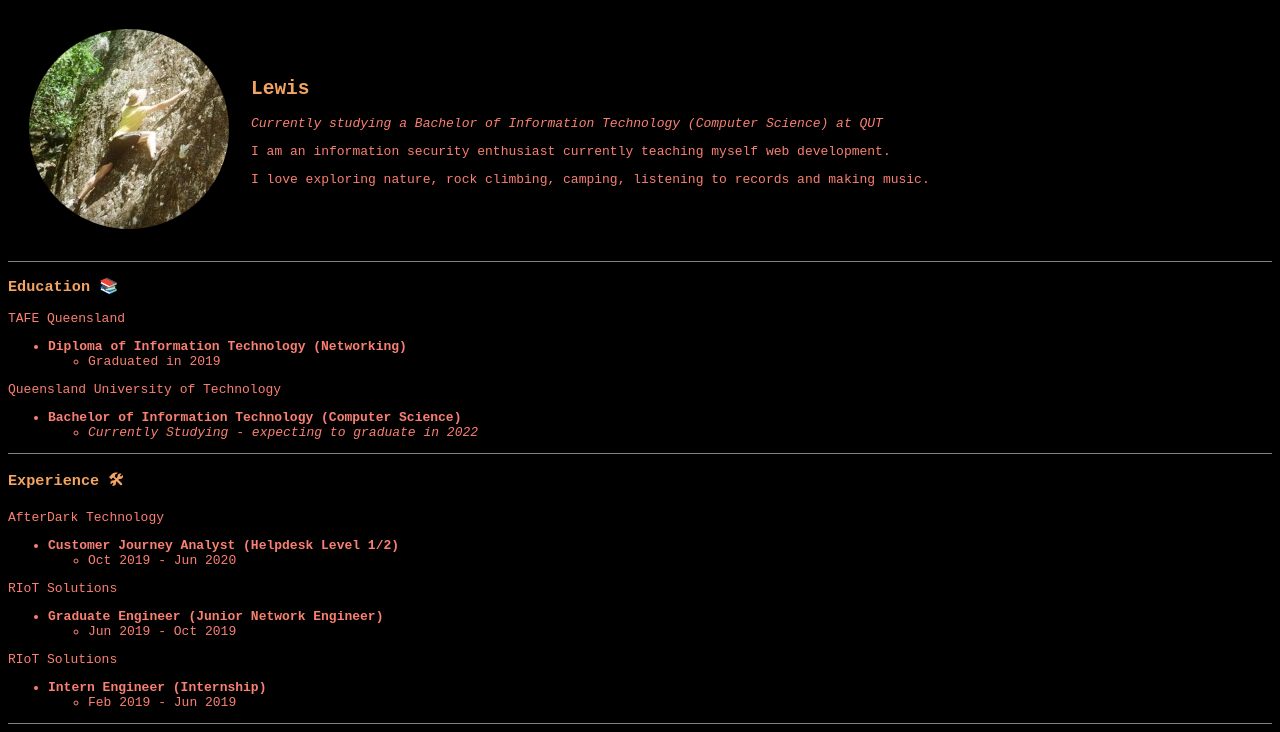
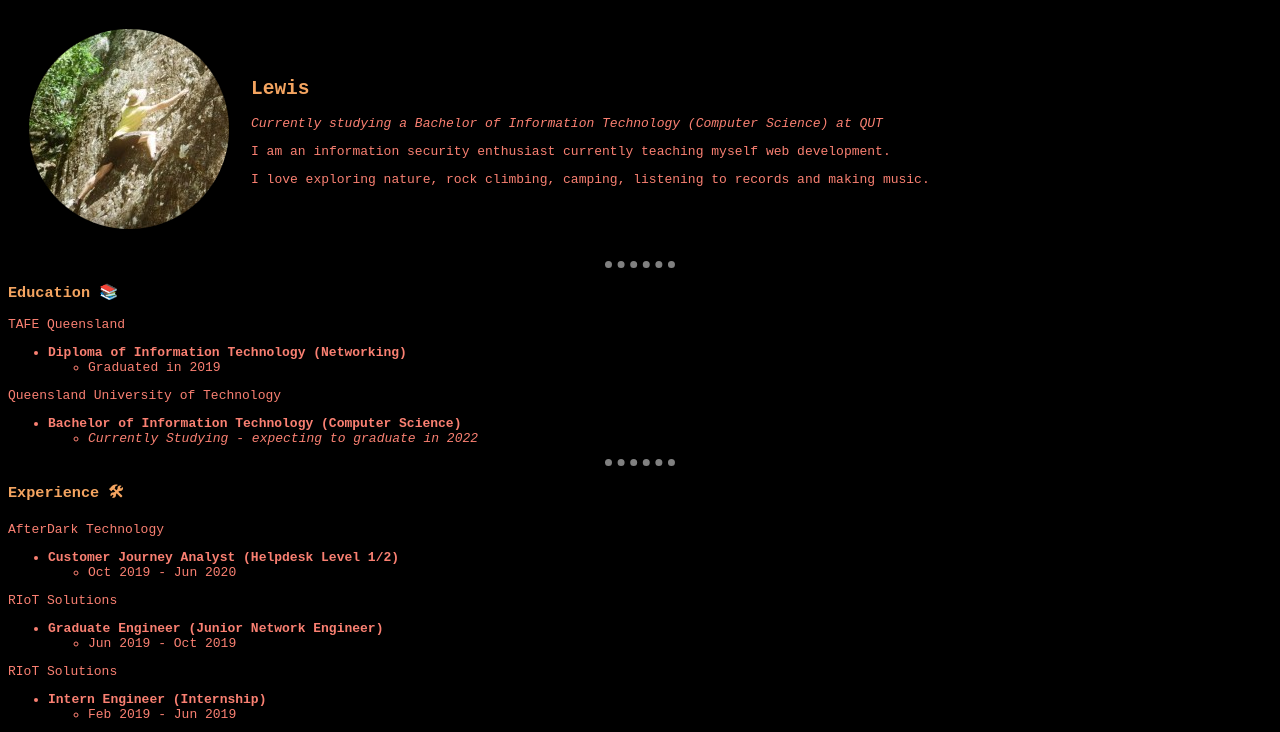
Before and after one commit to Lewisey/cv, a plain HTML site: page index.html in a window 1280 px wide. Shown: the top 732 px of the page. Drawn offline with Linux system fonts and the light colour scheme.

Commit message:
Update mystyle.css

```diff
--- a/mystyle.css
+++ b/mystyle.css
@@ -1,7 +1,3 @@
-/*! Generated by Font Squirrel (https://www.fontsquirrel.com) on June 8, 2020 */
-
-
-
 body {
   background-color: black;
   color:salmon;
@@ -19,3 +15,12 @@ h3 {
 h4 {
   color:sandybrown;
 }
+
+hr {
+  background-color: black;
+  border-style: dotted none none;
+  border-color: grey;
+  border-width: 7.5px;
+  border-spacing: 15px;
+  max-width: 70px
+}
```
